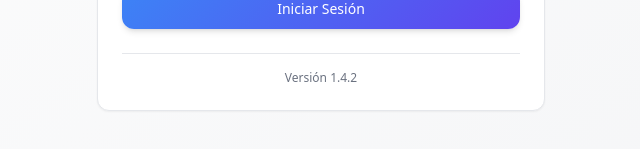
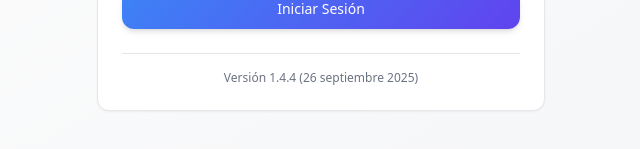
Before and after one commit to simatecve/conversacion-ai, a React (Vite) app: page /login in a window 1280 px wide. Shown: the part 523-672 px from the top of the page, without its empty margins (319-959 px from the left). Built offline with nearby package versions, Linux system fonts and the light colour scheme.

Commit message:
Update system version in login and sidebar

```diff
--- a/src/components/layout/AdminLayout.tsx
+++ b/src/components/layout/AdminLayout.tsx
@@ -18,7 +18,6 @@ import { Button } from '@/components/ui/button';
 import { useToast } from '@/hooks/use-toast';
 import logo2 from '@/assets/logo2.png';
 import { useNavigate, useLocation } from 'react-router-dom';
-import packageJson from '../../../package.json';
 
 interface AdminLayoutProps {
   children: React.ReactNode;
@@ -176,7 +175,7 @@ const AdminLayout = ({ children }: AdminLayoutProps) => {
               </div>
             </div>
             <div className="text-xs text-muted-foreground text-center mt-3 mb-3">
-              Versión {packageJson.version}
+              Versión 1.4.4 (26 septiembre 2025)
             </div>
             <Button
               variant="outline"
--- a/src/components/layout/Sidebar.tsx
+++ b/src/components/layout/Sidebar.tsx
@@ -17,7 +17,6 @@ import { cn } from '@/lib/utils';
 import { useAuth } from '@/hooks/useAuth';
 import { useConversations } from '@/hooks/useConversations';
 import logo2 from '@/assets/logo2.png';
-import packageJson from '../../../package.json';
 
 interface SidebarItem {
   label: string;
@@ -203,7 +202,7 @@ export const Sidebar = () => {
             </div>
             {!isCollapsed && (
               <div className="text-xs text-muted-foreground text-center mt-3">
-                Versión {packageJson.version}
+                Versión 1.4.4 (26 septiembre 2025)
               </div>
             )}
           </div>
--- a/src/pages/Login.tsx
+++ b/src/pages/Login.tsx
@@ -8,7 +8,6 @@ import { useAuth } from '@/hooks/useAuth';
 import { useProfile } from '@/hooks/useProfile';
 import { useToast } from '@/hooks/use-toast';
 import logo2 from '@/assets/logo2.png';
-import packageJson from '../../package.json';
 
 const Login = () => {
   const [email, setEmail] = useState('');
@@ -116,7 +115,7 @@ const Login = () => {
           </form>
           <div className="text-center mt-6 pt-4 border-t border-border">
             <p className="text-xs text-muted-foreground">
-              Versión {packageJson.version}
+              Versión 1.4.4 (26 septiembre 2025)
             </p>
           </div>
         </CardContent>
```
